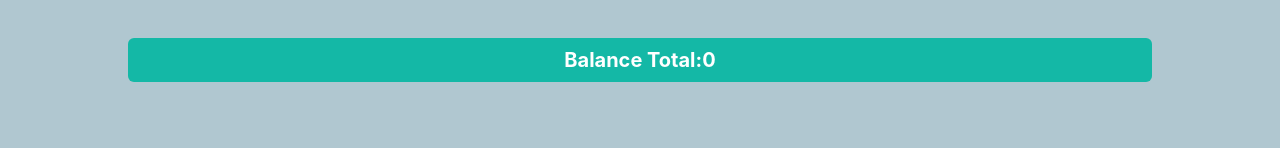
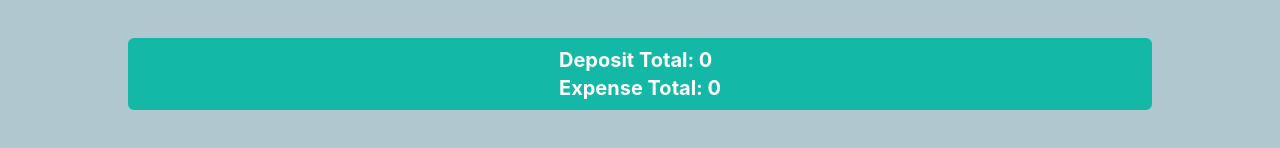
Before and after one commit to rasel497/RTK-daily-expense-manage-client, a React (Create React App) app: page / in a window 1280 px wide. Shown: the part 512-660 px from the top of the page. Built offline with nearby package versions, Linux system fonts and the light colour scheme; no server answers.

Commit message:
total deposit and expense amount count done

```diff
--- a/src/component/Home/AddView.jsx
+++ b/src/component/Home/AddView.jsx
@@ -3,7 +3,6 @@ import { useForm } from "react-hook-form";
 import { useDispatch, useSelector } from 'react-redux';
 import { loadList, setUpdate } from '../State/UseReducer';
 import { useEffect, useState } from 'react';
-
 
 const AddView = () => {
     const { updateUser } = useSelector((state) => state.lists);
@@ -32,6 +31,19 @@ const AddView = () => {
         }
     }, [values])
 
+
+    //  using it-  is form submitSuccessful Go reset
+    // useEffect(() => {
+    //     if (formState.isSubmitSuccessful) {
+    //         reset({
+    //             purpose_title: '',
+    //             type: '',
+    //             amount: ''
+    //         })
+    //     }
+    // }, [formState, reset])
+
+
     // after create or update data form will be reset.
     useEffect(() => {
         if (isEditing && updateUser) {
@@ -43,6 +55,7 @@ const AddView = () => {
     const handleFormSubmit = (data) => {
         if (isEditing) {
             handleUpdatePost(data);
+            reset();
         } else {
             handleCreatePost(data);
         }
@@ -69,13 +82,10 @@ const AddView = () => {
         console.log('Reeee', data);
         axios.post('http://localhost:5000/exphistorypost/', data)
             .then((res) => {
-                console.log(res);
                 dispatch(loadList(true));
             })
             .catch((err) => console.log(err));
     };
-
-
     return (
         <div className='flex justify-center items-center rounded-md bg-cyan-600 my-10'>
             <div className='w-96 p-7'>
--- a/src/component/Home/DepositExpenseTotal.jsx
+++ b/src/component/Home/DepositExpenseTotal.jsx
@@ -1,35 +1,41 @@
-import axios from 'axios';
 import React, { useEffect, useState } from 'react';
-import { useDispatch, useSelector } from 'react-redux';
-import { totalAmount } from '../State/UseReducer';
+import { useSelector } from 'react-redux';
 
 const DepositExpenseTotal = () => {
-    const lists = useSelector(state => state.lists)
-    const dispatch = useDispatch();
-    // console.log('Nexwwww', lists)
-    const [count, setCount] = useState(0);
+    const [totalDeposit, setTotalDeposit] = useState(0);
+    const [totalExpense, setTotalExpense] = useState(0);
 
-    useEffect((data) => {
-        axios.get('http://localhost:5000/totalBalance/', data)
-            .then(res => {
-                // console.log('upppp', res);
-                // const amount = values.type === 'deposit' ? values.depositAmount : values.type === 'expense' ? values.expenseAmount : 0;
-                dispatch(totalAmount({ deposit: res.data[0].amount, expense: res.data[0].amount }))
-            })
-            .catch(err => console.log(err))
-    }, [])
+    const lists = useSelector(state => state.lists);
+    // console.log('AmountList', lists);
 
-    // console.log('fff', deposit, expense);
-    // res.lists.map(r => {
-    //     setDeposit(deposit => deposit + r.deposit)
-    //     setExpense(expense => expense + r.expense)
-    //     console.log('Reeexxxxx', r)
-    // })
+    const depoTk = lists?.lists.filter(list => list.deposit)
+    // console.log('depTk', depoTk);
+    const expTk = lists?.lists.filter(list => list.expense);
+
+
+    useEffect(() => {
+        let tempExpense = 0;
+        let tempDeposit = 0;
+
+        depoTk.forEach(element => {
+            tempDeposit += element.deposit;
+        });
+        expTk.forEach((element) => {
+            tempExpense += element.expense;
+            // console.log(tempExpense, 'totalExp')
+
+        })
+        setTotalDeposit(tempDeposit)
+        setTotalExpense(tempExpense)
+
+        console.log(totalExpense, 'totalexpense')
+    }, [lists]);
+
+
     return (
         <div className='py-2'>
-            <div>
-                <h2 className='text-white text-xl font-bold'>Balance Total:{count}</h2>
-            </div>
+            <h2 className='text-white text-xl font-bold'>Deposit Total: {totalDeposit}</h2>
+            <h2 className='text-white text-xl font-bold'>Expense Total: {totalExpense}</h2>
         </div>
     );
 };
--- a/src/component/Home/ListView.jsx
+++ b/src/component/Home/ListView.jsx
@@ -8,10 +8,9 @@ import { Link } from 'react-router-dom';
 const ListView = () => {
     const { lists, loadList } = useSelector((state) => state.lists);
     const dispatch = useDispatch();
-
-    // raect daypicker dd-mm-yy
+    // we can use raect daypicker
     const date = new Date();
-    const currentDate = date.getDay() + '/' + parseInt(date.getMonth() + 1) + "/" + date.getFullYear();
+    const currentDate = date.getDate() + '/' + (date.getMonth() + 1) + "/" + date.getFullYear();
 
     // handleEdit
     const handleEdit = (id) => {
@@ -24,7 +23,7 @@ const ListView = () => {
     // set all users in table
     useEffect(() => {
         if (loadList) {
-            axios.get('http://localhost:5000/exphistory/')
+            axios.get('http://localhost:5000/allexpensedata/')
                 .then(res => {
                     console.log(res.data)
                     dispatch(setLists(res.data))
--- a/src/component/State/UseReducer.js
+++ b/src/component/State/UseReducer.js
@@ -9,7 +9,10 @@ const listSlice = createSlice({
         loadList: true,
         updateUser: null,
         isEditing: false,
-        updateClear: false
+        updateClear: false,
+        depostAmount: 0,
+        expenseAmount: 0,
+        totalAmount: 0,
     },
     /* reducers এর ভিতরের অ্যাকশন গুলা হচ্ছে useState এর setState=updateVlaue। এই setState আমি এখান থেকে export করে
       দিবো এবং যে কম্পোনেন্ট এ use করবো, সেই কম্পোনেন্ট এ ইম্পরট করে নিতে হবে। */
@@ -23,13 +26,6 @@ const listSlice = createSlice({
         },
         setUpdate: (state, action) => {
             state.updateUser = action.payload;
-            const { id, purpose_title, deposit, expense } = action.payload;
-            const ul = state.lists.find(list => list.id == id);
-            if (ul) {
-                ul.purpose_title = purpose_title;
-                ul.deposit = deposit;
-                ul.expense = expense;
-            }
         },
 
         setUpdateClear: (state) => {
@@ -43,15 +39,19 @@ const listSlice = createSlice({
             const { id } = action.payload;
             state.lists = state.lists.filter(f => f.id !== id);
         },
-        totalAmount: (state) => {
-            const deposits = state.lists.filter(depo => depo.type === 'deposit');
-            const expenses = state.lists.filter(exp => exp.type === 'expense');
-            const depositTotal = deposits.reduce((total, depo) => total + depo.amount, 0);
-            const expenseTotal = expenses.reduce((total, exp) => total + exp.amount, 0);
-            state.total = depositTotal - expenseTotal;
+
+        setDeposit: (state, action) => {
+            state.depostAmount += action.payload;
+        },
+        setExpense: (state, action) => {
+            state.expenseAmount += action.payload;
+        },
+
+        setTotalAmount: (state, action) => {
+            state.totalAmount = action.payload;
         },
     }
 });
 
-export const { setLists, loadList, setUpdate, deleteList, totalAmount, setIsEditingForm, setUpdateClear } = listSlice.actions;
+export const { setLists, loadList, setUpdate, deleteList, setIsEditingForm, setDeposit, setExpense } = listSlice.actions;
 export default listSlice.reducer;
```
